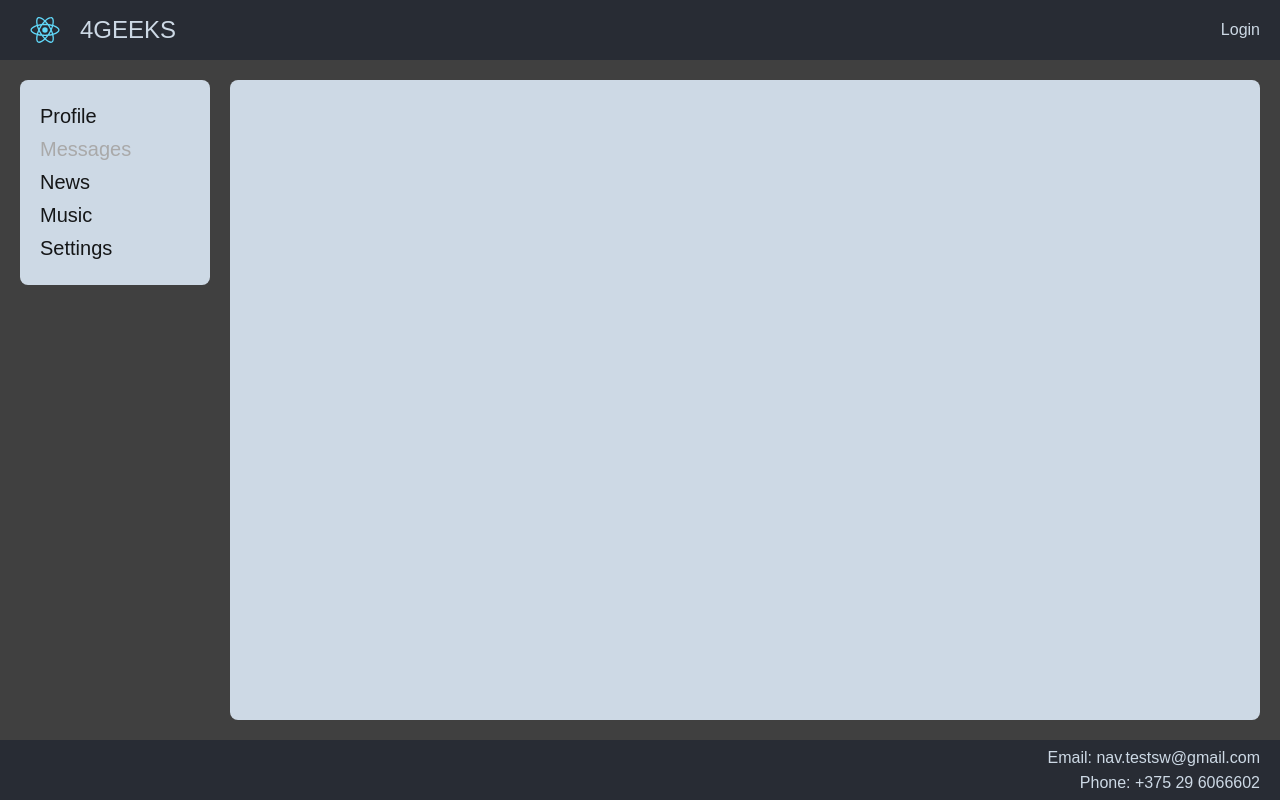
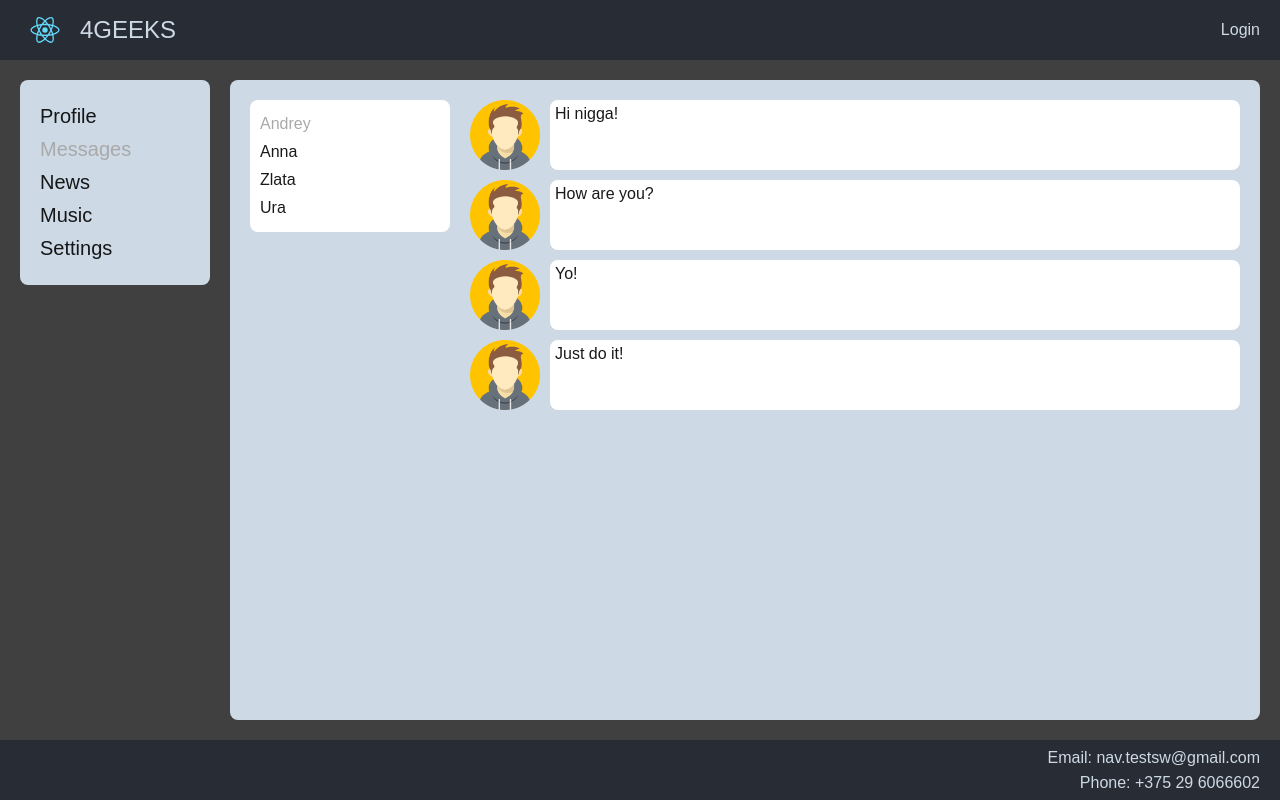
Before and after one commit to andreynav/social-network, a React (Create React App) app: page /massages/1 in a window 1280 px wide. Built offline with nearby package versions, Linux system fonts and the light colour scheme.

Commit message:
22 - added routing for component children, added util function for setting active navlink class

```diff
--- a/src/App.js
+++ b/src/App.js
@@ -9,6 +9,7 @@ import React from "react";
 import News from "./components/news/News";
 import Music from "./components/music/Music";
 import Settings from "./components/settings/Settings";
+import NotFound from "./components/notFound/NotFound";
 
 function App() {
     return (
@@ -17,11 +18,14 @@ function App() {
             <Navbar />
             <div className='contentWrapper'>
                 <Routes>
+                    <Route path='/' element={<Profile />} />
                     <Route path='/profile' element={<Profile />} />
                     <Route path='/massages' element={<Dialogs />} />
+                    <Route path='/massages/:id' element={<Dialogs />} />
                     <Route path='/news' element={<News />} />
                     <Route path='/music' element={<Music />} />
                     <Route path='/settings' element={<Settings />} />
+                    <Route path='/*' element={<NotFound />} />
                 </Routes>
             </div>
             <Footer />
--- a/src/components/dialogs/Dialogs.jsx
+++ b/src/components/dialogs/Dialogs.jsx
@@ -3,15 +3,14 @@ import style from "./Dialogs.module.css";
 import DialogMessage from './dialogMessages/DialogMessage'
 import DialogUser from "./dialogUsers/DialogUser";
 
-
 export default function Dialogs() {
     return (
         <div className={style.dialogWrapper}>
             <div className={style.dialogUsers}>
-                <DialogUser userName='Andrey' />
-                <DialogUser userName='Anna' />
-                <DialogUser userName='Zlata' />
-                <DialogUser userName='Ura' />
+                <DialogUser userName='Andrey' userId='1' />
+                <DialogUser userName='Anna' userId='2' />
+                <DialogUser userName='Zlata' userId='3' />
+                <DialogUser userName='Ura' userId='4' />
             </div>
             <div className={style.dialogMessages}>
                 <DialogMessage message='Hi nigga!' />
--- a/src/components/dialogs/dialogUsers/DialogUser.jsx
+++ b/src/components/dialogs/dialogUsers/DialogUser.jsx
@@ -1,10 +1,12 @@
 import React from "react";
 import style from "./DialogUser.module.css";
+import {NavLink} from "react-router-dom";
+import {setActive} from "../../../utils/utills";
 
-export default function DialogUser({ userName }) {
+export default function DialogUser({ userName, userId }) {
     return (
         <div className={style.dialogUser}>
-            {userName}
+            <NavLink to={`/massages/${userId}`} className={setActive(style.activeLink)} >{userName}</NavLink>
         </div>
     );
 }
--- a/src/components/dialogs/dialogUsers/DialogUser.module.css
+++ b/src/components/dialogs/dialogUsers/DialogUser.module.css
@@ -1,3 +1,12 @@
 .dialogUser {
     margin: 5px 0;
 }
+
+.dialogUser a {
+    color: #000000e6;
+    text-decoration: none;
+}
+
+a.activeLink {
+    color: darkgrey;
+}
--- a/src/components/navbar/Navbar.jsx
+++ b/src/components/navbar/Navbar.jsx
@@ -1,25 +1,25 @@
 import React from "react";
 import style from './Navbar.module.css'
 import { NavLink } from 'react-router-dom'
+import {setActive} from "../../utils/utills";
 
 export default function Navbar() {
-    const setActive = ({ isActive }) => isActive ? style.activeLink : '';
     return (
         <nav className={style.navbarWrapper}>
             <div className={style.item}>
-                <NavLink to='/profile' className={setActive} >Profile</NavLink>
+                <NavLink to='/profile' className={setActive(style.activeLink)} >Profile</NavLink>
             </div>
             <div className={style.item}>
-                <NavLink to='/massages' className={setActive} >Messages</NavLink>
+                <NavLink to='/massages' className={setActive(style.activeLink)} >Messages</NavLink>
             </div>
             <div className={style.item}>
-                <NavLink to='/news' className={setActive} >News</NavLink>
+                <NavLink to='/news' className={setActive(style.activeLink)} >News</NavLink>
             </div>
             <div className={style.item}>
-                <NavLink to='/music' className={setActive} >Music</NavLink>
+                <NavLink to='/music' className={setActive(style.activeLink)} >Music</NavLink>
             </div>
             <div className={style.item}>
-                <NavLink to='/settings' className={setActive} >Settings</NavLink>
+                <NavLink to='/settings' className={setActive(style.activeLink)} >Settings</NavLink>
             </div>
         </nav>
     );
--- a/src/components/notFound/NotFound.jsx
+++ b/src/components/notFound/NotFound.jsx
@@ -1,9 +1,13 @@
 import React from "react";
+import {NavLink} from "react-router-dom";
+import style from "../navbar/Navbar.module.css";
 
 export default function NotFound() {
+    const setActive = ({ isActive }) => isActive ? style.activeLink : '';
     return (
         <div>
-            This page not found. Go <a href='/profile'>Profile</a>
+            <p>404</p>
+            <p>This page not found. Go <NavLink to='/profile' className={setActive} >Profile</NavLink></p>
         </div>
     );
 }
--- /dev/null
+++ b/src/utils/utills.js
@@ -0,0 +1,5 @@
+const setActive = (param) => {
+    return ({ isActive }) => isActive ? param : '';
+}
+
+export { setActive };
```
